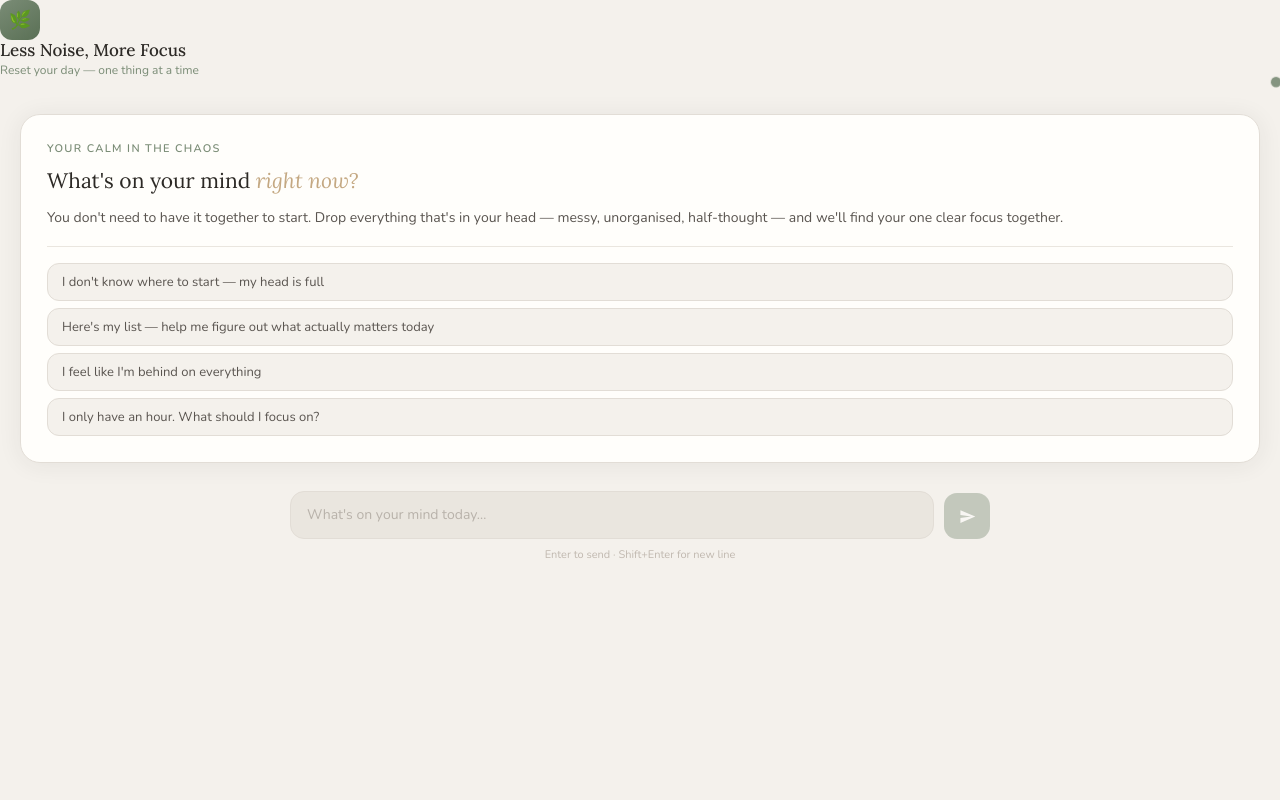
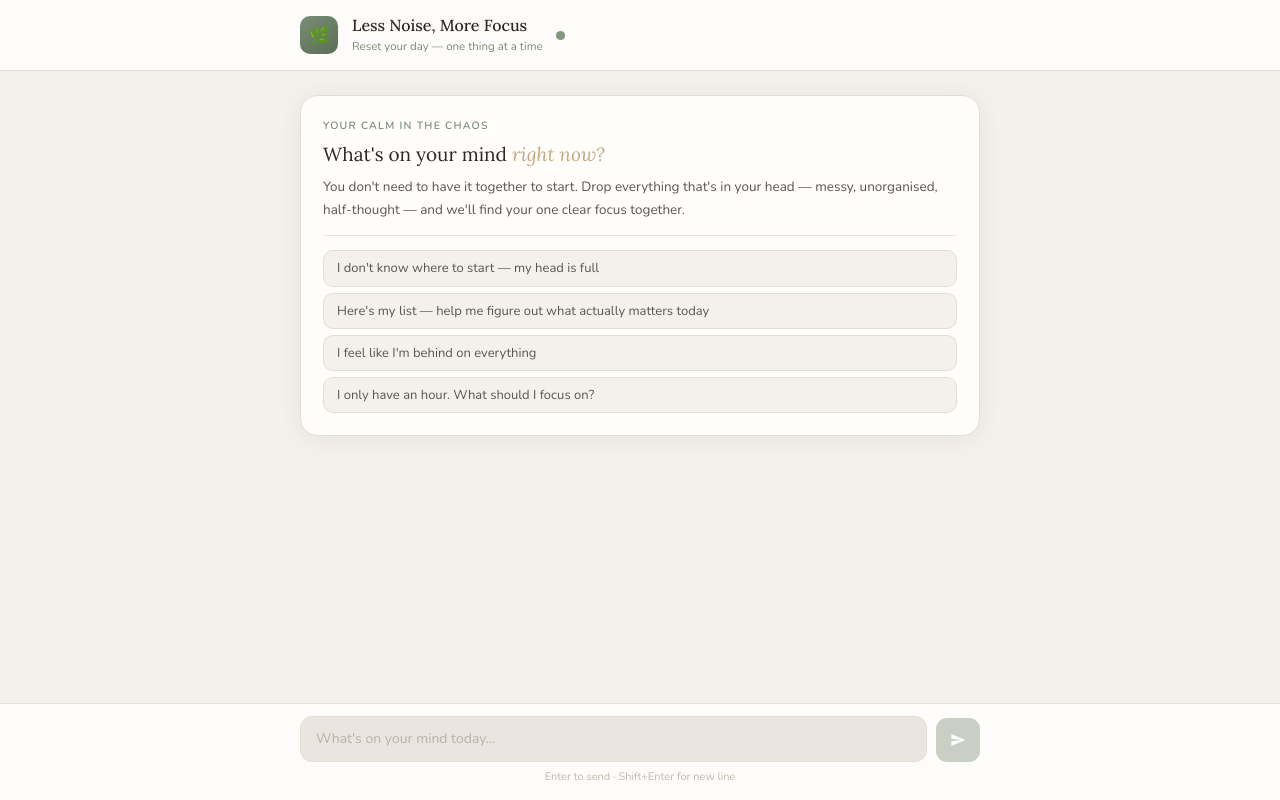
Before and after one commit to nina-1983/less-noise-more-focus, a Next.js app in the folder less-noise-more-focus/: page / in a window 1280 px wide. Built offline with nearby package versions, Linux system fonts and the light colour scheme.

Commit message:
Update Chat.module.css

```diff
--- a/less-noise-more-focus/components/Chat.module.css
+++ b/less-noise-more-focus/components/Chat.module.css
@@ -7,48 +7,71 @@
 }
 
 /* Header */
-.header {
-  display: flex;
-  align-items: center;
-  gap: 14px;
-  padding: 18px 24px;
+.headerOuter {
   background: var(--surface);
   border-bottom: 1px solid var(--border);
   flex-shrink: 0;
 }
 
+.headerInner {
+  display: flex;
+  align-items: center;
+  gap: 14px;
+  padding: 16px 20px;
+  max-width: 720px;
+  margin: 0 auto;
+}
+
 .logoMark {
-  width: 40px;
-  height: 40px;
-  border-radius: 12px;
+  width: 38px;
+  height: 38px;
+  border-radius: 10px;
   background: linear-gradient(145deg, #7A8C76, #5A7055);
   display: flex;
   align-items: center;
   justify-content: center;
-  font-size: 18px;
+  font-size: 17px;
   flex-shrink: 0;
 }
 
 .headerText h1 {
   font-family: 'Lora', serif;
-  font-size: 17px;
+  font-size: 16px;
   font-weight: 500;
   color: var(--ink);
   line-height: 1.2;
 }
 
 .headerText p {
-  font-size: 12px;
+  font-size: 11.5px;
   color: var(--moss);
   margin-top: 2px;
 }
 
+.startAgainBtn {
+  background: transparent;
+  border: 1px solid var(--border);
+  border-radius: 8px;
+  padding: 6px 12px;
+  font-family: 'Nunito', sans-serif;
+  font-size: 12px;
+  color: var(--ink-soft);
+  cursor: pointer;
+  transition: background 0.18s, color 0.18s;
+  margin-left: auto;
+  white-space: nowrap;
+}
+
+.startAgainBtn:hover {
+  background: var(--mist);
+  color: var(--ink);
+}
+
 .breatheDot {
-  width: 8px;
-  height: 8px;
+  width: 7px;
+  height: 7px;
   background: var(--moss);
   border-radius: 50%;
-  margin-left: auto;
   flex-shrink: 0;
   animation: breathe 4s ease-in-out infinite;
 }
@@ -59,41 +82,46 @@
 }
 
 /* Chat area */
-.chat {
+.chatOuter {
   flex: 1;
   overflow-y: auto;
-  padding: 28px 20px;
+  background: var(--bg);
+}
+
+.chat {
+  max-width: 720px;
+  margin: 0 auto;
+  padding: 24px 20px;
   display: flex;
   flex-direction: column;
-  gap: 16px;
-  scroll-behavior: smooth;
+  gap: 14px;
 }
 
 /* Welcome card */
 .welcomeCard {
   background: var(--warm-white);
   border: 1px solid var(--border);
-  border-radius: 20px;
-  padding: 26px;
+  border-radius: 18px;
+  padding: 22px;
   box-shadow: var(--shadow);
   animation: fadeUp 0.4s ease forwards;
 }
 
 .eyebrow {
-  font-size: 11px;
+  font-size: 10.5px;
   font-weight: 600;
   letter-spacing: 0.12em;
   text-transform: uppercase;
   color: var(--moss);
-  margin-bottom: 10px;
+  margin-bottom: 8px;
 }
 
 .welcomeCard h2 {
   font-family: 'Lora', serif;
-  font-size: 21px;
+  font-size: 19px;
   font-weight: 400;
   line-height: 1.4;
-  margin-bottom: 10px;
+  margin-bottom: 8px;
 }
 
 .welcomeCard h2 em {
@@ -102,7 +130,7 @@
 }
 
 .welcomeCard p {
-  font-size: 14px;
+  font-size: 13.5px;
   line-height: 1.7;
   color: var(--ink-soft);
 }
@@ -110,20 +138,20 @@
 .divider {
   height: 1px;
   background: var(--mist);
-  margin: 16px 0;
+  margin: 14px 0;
 }
 
 .chips {
   display: flex;
   flex-direction: column;
-  gap: 7px;
+  gap: 6px;
 }
 
 .chip {
   background: var(--bg);
   border: 1px solid var(--border);
-  border-radius: 12px;
-  padding: 9px 14px;
+  border-radius: 10px;
+  padding: 8px 13px;
   font-size: 13px;
   font-family: 'Nunito', sans-serif;
   font-weight: 400;
@@ -143,8 +171,8 @@
 /* Messages */
 .messageRow {
   display: flex;
-  gap: 10px;
-  animation: fadeUp 0.3s ease forwards;
+  gap: 9px;
+  animation: fadeUp 0.25s ease forwards;
   opacity: 0;
 }
 
@@ -153,20 +181,20 @@
 }
 
 @keyframes fadeUp {
-  from { opacity: 0; transform: translateY(8px); }
+  from { opacity: 0; transform: translateY(6px); }
   to { opacity: 1; transform: translateY(0); }
 }
 
 .avatar {
-  width: 32px;
-  height: 32px;
+  width: 30px;
+  height: 30px;
   border-radius: 50%;
   flex-shrink: 0;
   display: flex;
   align-items: center;
   justify-content: center;
   font-size: 14px;
-  margin-top: 4px;
+  margin-top: 2px;
 }
 
 .botAvatar {
@@ -177,23 +205,23 @@
   background: var(--bubble-user);
   color: var(--bg);
   font-family: 'Nunito', sans-serif;
-  font-size: 10px;
+  font-size: 9px;
   font-weight: 600;
   letter-spacing: 0.02em;
 }
 
 .bubble {
-  max-width: min(76%, 540px);
-  padding: 13px 17px;
-  border-radius: 18px;
+  max-width: 78%;
+  padding: 11px 15px;
+  border-radius: 16px;
   font-size: 14px;
-  line-height: 1.7;
+  line-height: 1.65;
 }
 
 .botBubble {
   background: white;
   border: 1px solid var(--border);
-  border-bottom-left-radius: 6px;
+  border-bottom-left-radius: 5px;
   color: var(--ink);
   box-shadow: var(--shadow);
 }
@@ -201,11 +229,11 @@
 .userBubble {
   background: var(--bubble-user);
   color: var(--bg);
-  border-bottom-right-radius: 6px;
+  border-bottom-right-radius: 5px;
 }
 
 .bubble p {
-  margin-bottom: 6px;
+  margin-bottom: 5px;
 }
 
 .bubble p:last-child {
@@ -215,16 +243,16 @@
 .sectionHeader {
   font-weight: 600;
   color: var(--moss) !important;
-  margin-top: 12px !important;
-  font-size: 13.5px !important;
+  margin-top: 10px !important;
+  font-size: 13px !important;
 }
 
 .focusLine {
   background: #F2F7F0;
   border-left: 3px solid var(--moss);
-  border-radius: 0 8px 8px 0;
-  padding: 7px 12px;
-  margin: 6px 0 !important;
+  border-radius: 0 7px 7px 0;
+  padding: 6px 11px;
+  margin: 5px 0 !important;
   font-size: 13.5px !important;
 }
 
@@ -233,7 +261,7 @@
   display: flex;
   gap: 5px;
   align-items: center;
-  padding: 4px 0;
+  padding: 3px 0;
 }
 
 .typing span {
@@ -253,34 +281,37 @@
 }
 
 /* Footer */
-.footer {
+.footerOuter {
   background: var(--surface);
   border-top: 1px solid var(--border);
-  padding: 14px 20px 18px;
   flex-shrink: 0;
+}
+
+.footerInner {
+  max-width: 720px;
+  margin: 0 auto;
+  padding: 12px 20px 16px;
 }
 
 .inputRow {
   display: flex;
-  gap: 10px;
+  gap: 9px;
   align-items: flex-end;
-  max-width: 700px;
-  margin: 0 auto;
 }
 
 .input {
   flex: 1;
   background: var(--mist);
   border: 1px solid var(--border);
-  border-radius: 14px;
-  padding: 12px 16px;
+  border-radius: 12px;
+  padding: 11px 15px;
   font-family: 'Nunito', sans-serif;
   font-size: 14px;
   color: var(--ink);
   resize: none;
   line-height: 1.5;
-  min-height: 48px;
-  max-height: 160px;
+  min-height: 46px;
+  max-height: 150px;
   overflow-y: auto;
   outline: none;
   transition: border-color 0.2s, background 0.2s;
@@ -296,9 +327,9 @@
 }
 
 .sendBtn {
-  width: 46px;
-  height: 46px;
-  border-radius: 13px;
+  width: 44px;
+  height: 44px;
+  border-radius: 11px;
   background: var(--moss);
   border: none;
   cursor: pointer;
@@ -323,21 +354,21 @@
 }
 
 .sendBtn svg {
-  width: 17px;
-  height: 17px;
+  width: 16px;
+  height: 16px;
 }
 
 .hint {
   text-align: center;
   font-size: 11px;
   color: #C0B8AF;
-  margin-top: 8px;
+  margin-top: 7px;
 }
 
 /* Responsive */
 @media (max-width: 600px) {
-  .header { padding: 14px 16px; }
-  .chat { padding: 20px 12px; }
-  .footer { padding: 12px 12px 16px; }
-  .bubble { max-width: 88%; }
+  .headerInner { padding: 12px 14px; }
+  .chat { padding: 16px 12px; }
+  .footerInner { padding: 10px 12px 14px; }
+  .bubble { max-width: 86%; }
 }
```
